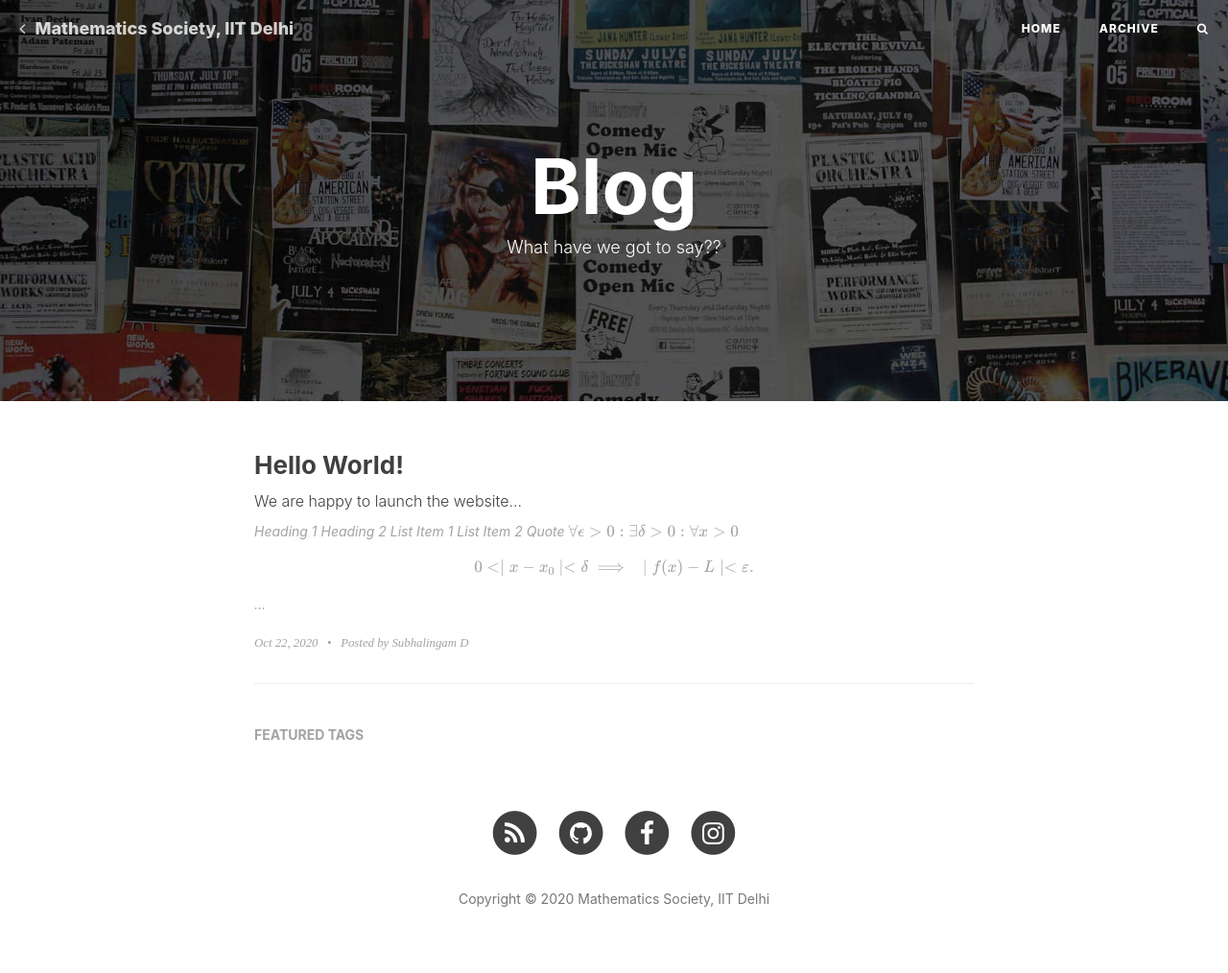
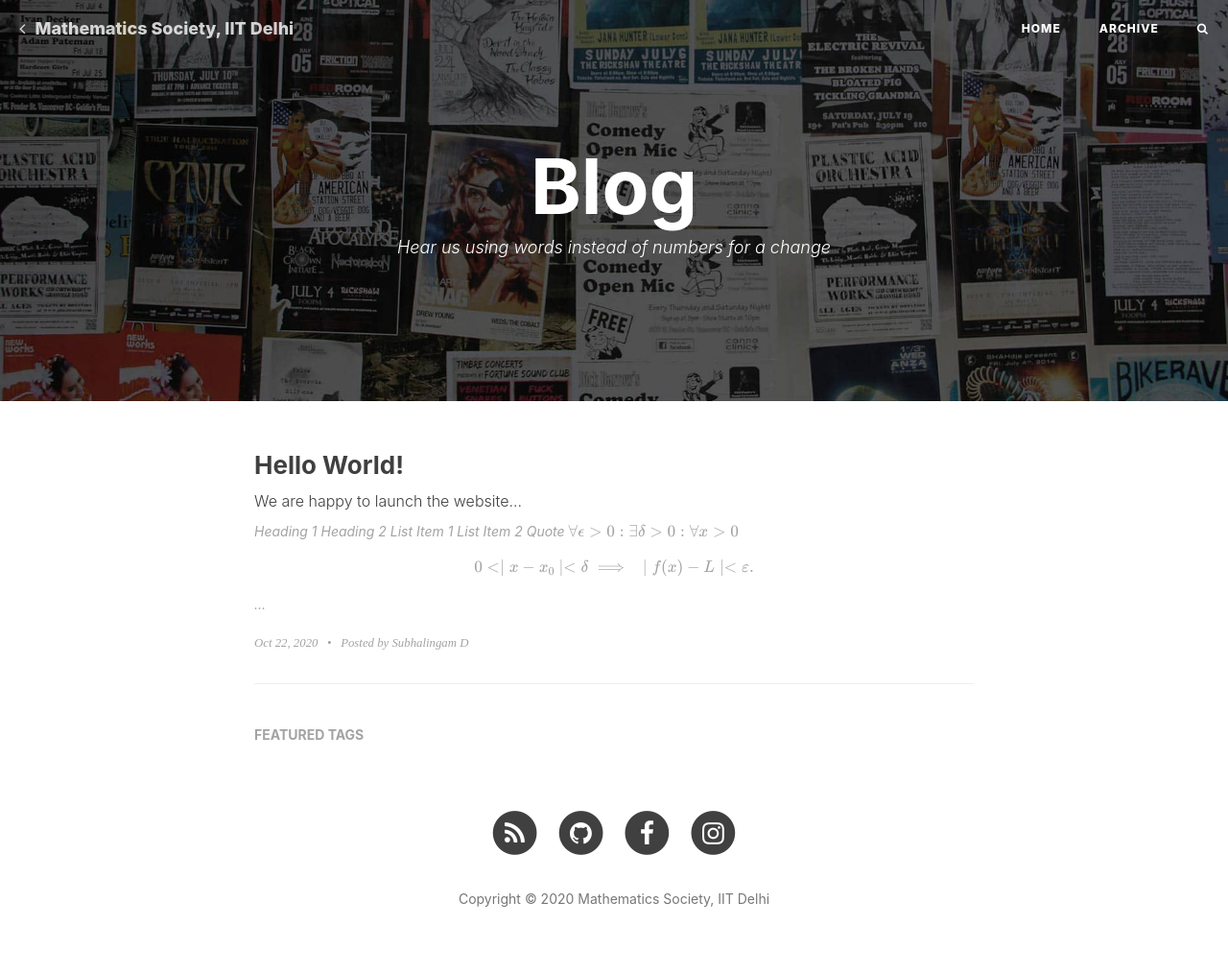
Before and after one commit to mathsociitd/blog, a Jekyll site: the page built from index.html, in a window 1280 px wide. Shown: the whole page at 96% size. Built offline with Jekyll 4.4.1, drawn with Linux system fonts in a browser that asks for light colours; nearby versions of some CDN libraries; formulas are drawn with MathJax 3; the list of posts is cut into pages by our own code; comment, search, counter and statistics services are not loaded.

Commit message:
Update index.html

```diff
--- a/index.html
+++ b/index.html
@@ -1,7 +1,7 @@
 ---
 title: Blog
 layout: page
-description: "What have we got to say??"
+description: "<div style='margin-top: 5px;'><i>Hear us using words instead of numbers for a change</i></div>"
 ---
 
 {% for post in paginator.posts %}
```
